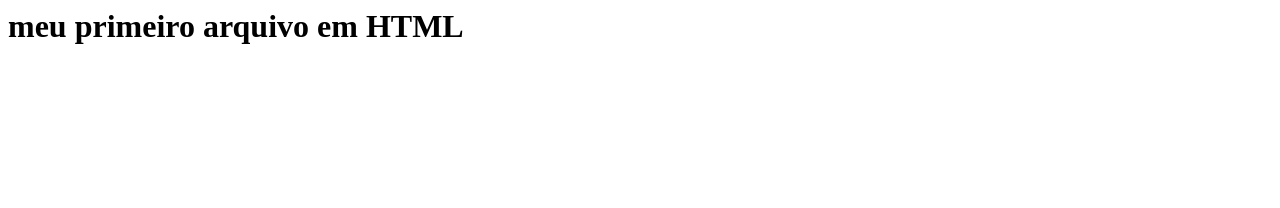
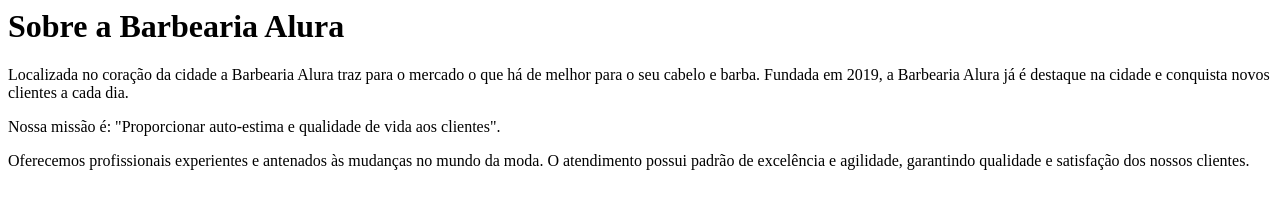
Before and after one commit to KetlinNunes/ge-programacao2022, a plain HTML site: page index.html in a window 1280 px wide. Drawn offline with Linux system fonts and the light colour scheme.

Commit message:
Update index.html

```diff
--- a/index.html
+++ b/index.html
@@ -1,3 +1,11 @@
 <html>
-  <h1>meu primeiro arquivo em HTML </h1>
+  <h1>Sobre a Barbearia Alura</h1>
+
+<p>Localizada no coração da cidade a Barbearia Alura traz para o mercado o que há de melhor para o seu cabelo e barba.
+Fundada em 2019, a Barbearia Alura já é destaque na cidade e conquista novos clientes a cada dia.</p>
+
+<p>Nossa missão é: "Proporcionar auto-estima e qualidade de vida aos clientes".</p>
+
+<p>Oferecemos profissionais experientes e antenados às mudanças no mundo da moda.
+O atendimento possui padrão de excelência e agilidade, garantindo qualidade e satisfação dos nossos clientes.</p>
 </html>
```
